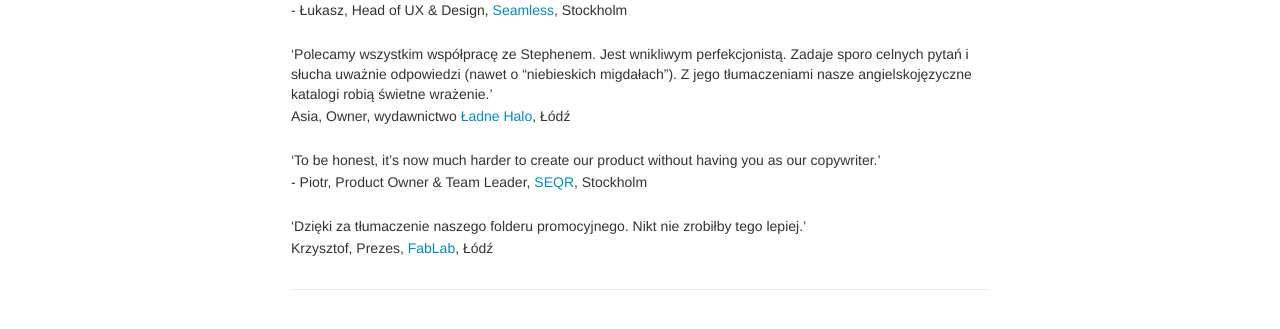
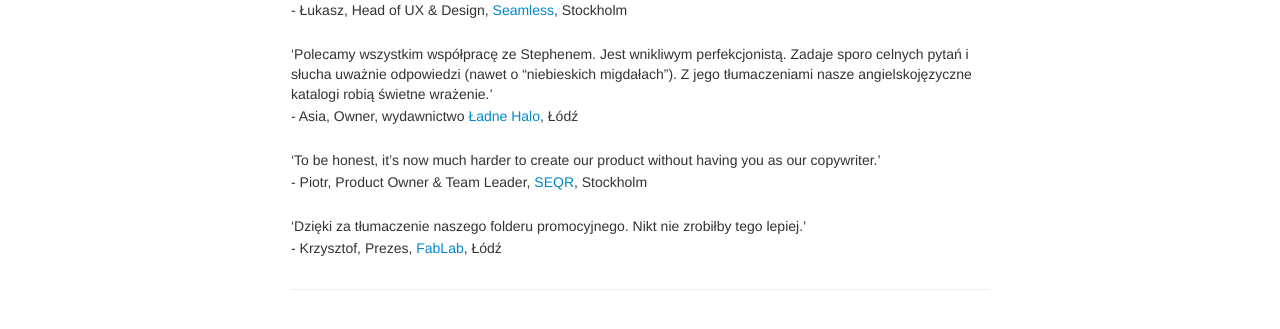
Before and after one commit to StephenEastham/StephenEastham.github.io, a Jekyll site: the page built from pages/resources.md, in a window 1280 px wide. Shown: the part 323-652 px from the top of the page. Built offline with Jekyll 4.4.1, drawn with Linux system fonts in a browser that asks for light colours.

```diff
--- a/pages/resources.md
+++ b/pages/resources.md
@@ -17,7 +17,7 @@ description:
 |
 ---------|
 'Polecamy wszystkim współpracę ze Stephenem. Jest wnikliwym perfekcjonistą. Zadaje sporo celnych pytań i słucha uważnie odpowiedzi (nawet o "niebieskich migdałach"). Z jego tłumaczeniami nasze angielskojęzyczne katalogi robią świetne wrażenie.'|
-Asia, Owner, wydawnictwo [Ładne Halo](), Łódź|
+- Asia, Owner, wydawnictwo [Ładne Halo](), Łódź|
 
 |
 ---------|
@@ -27,4 +27,4 @@ Asia, Owner, wydawnictwo [Ładne Halo](), Łódź|
 |
 ---------|
 'Dzięki za tłumaczenie naszego folderu promocyjnego. Nikt nie zrobiłby tego lepiej.'|
-Krzysztof, Prezes, [FabLab](), Łódź|
+- Krzysztof, Prezes, [FabLab](), Łódź|
```
